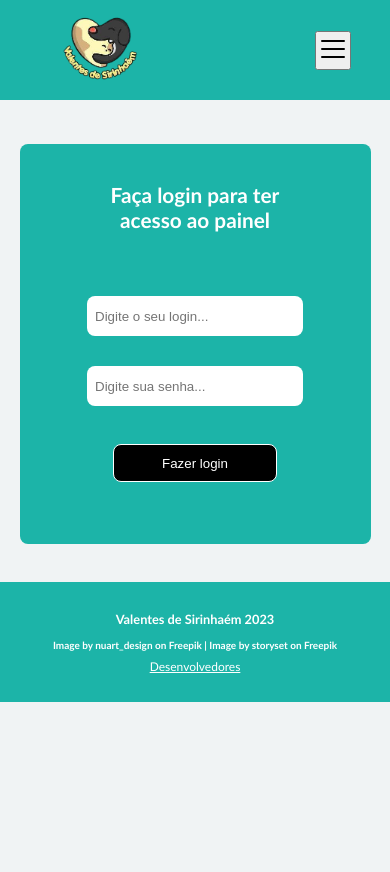
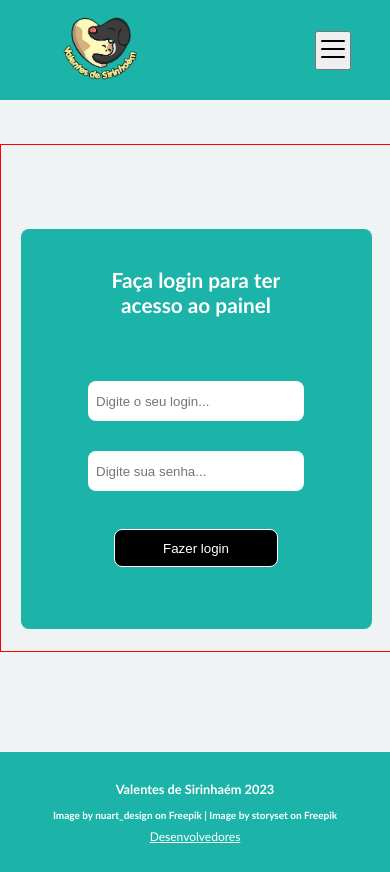
Before and after one commit to Julio-Norberto/Valentes-de-sirinhaem, a React (Vite) app: page /campaign-edition in a window 390 px wide. Before the commit the page ends 844 px from the top, so only its background shows below. Built offline with nearby package versions, Linux system fonts and the light colour scheme; no server answers.

Commit message:
style: adjust responsivity of titles

```diff
--- a/src/pages/Adoption/adoption.css
+++ b/src/pages/Adoption/adoption.css
@@ -61,5 +61,6 @@
 
   .adoption-page-title {
     font-size: 1.6em;
+    padding: 10px;
   }
 }
--- a/src/pages/Login/login.css
+++ b/src/pages/Login/login.css
@@ -63,6 +63,8 @@
 @media(min-width: 300px) and (max-width: 750px) {
   .login-content {
     width: 100%;
+    border: 1px solid red;
+    height: 60%;
   }
 
   .login-content form {
```
